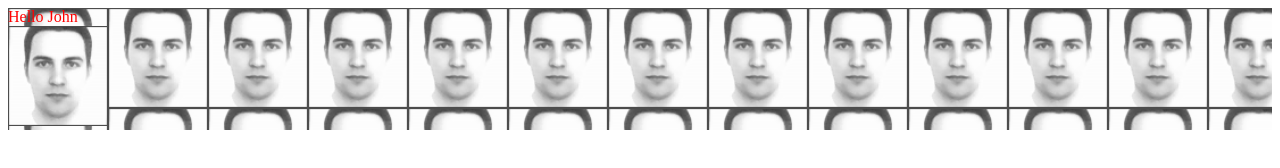
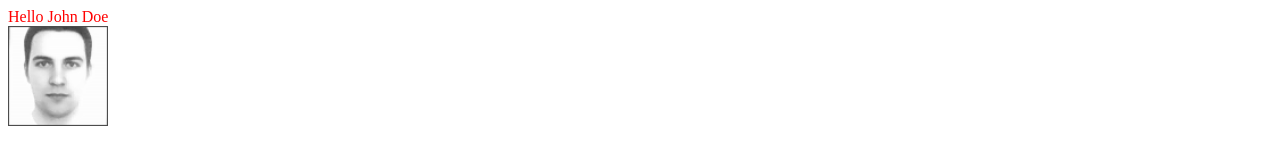
Before and after one commit to NevetsKuro/boilerplate-node-webpack-project, a website built with webpack: page dist/index.html in a window 1280 px wide. Built offline with nearby package versions, Linux system fonts and the light colour scheme.

Commit message:
css modified

```diff
--- a/src/index.js
+++ b/src/index.js
@@ -7,7 +7,7 @@ function component() {
 
     // Lodash, currently included via a script, is required for this line to work
     // Lodash, imported by cli
-    element.innerHTML = _.join(['Hello', 'John', '<br/>'], ' ');
+    element.innerHTML = _.join(['Hello', 'John Doe', '<br/>'], ' ');
     element.classList.add('hello');
 
     const myicon = new Image();
--- a/src/style.css
+++ b/src/style.css
@@ -8,5 +8,6 @@
 .hello {
     color: red;
     font-family: 'Pacifico';
-    background: url('./John_1.png');
+    margin: 0 auto;
+    /* background: url('./John_1.png'); */
 }
```
Also changed, not shown: dist/bundle.js.
